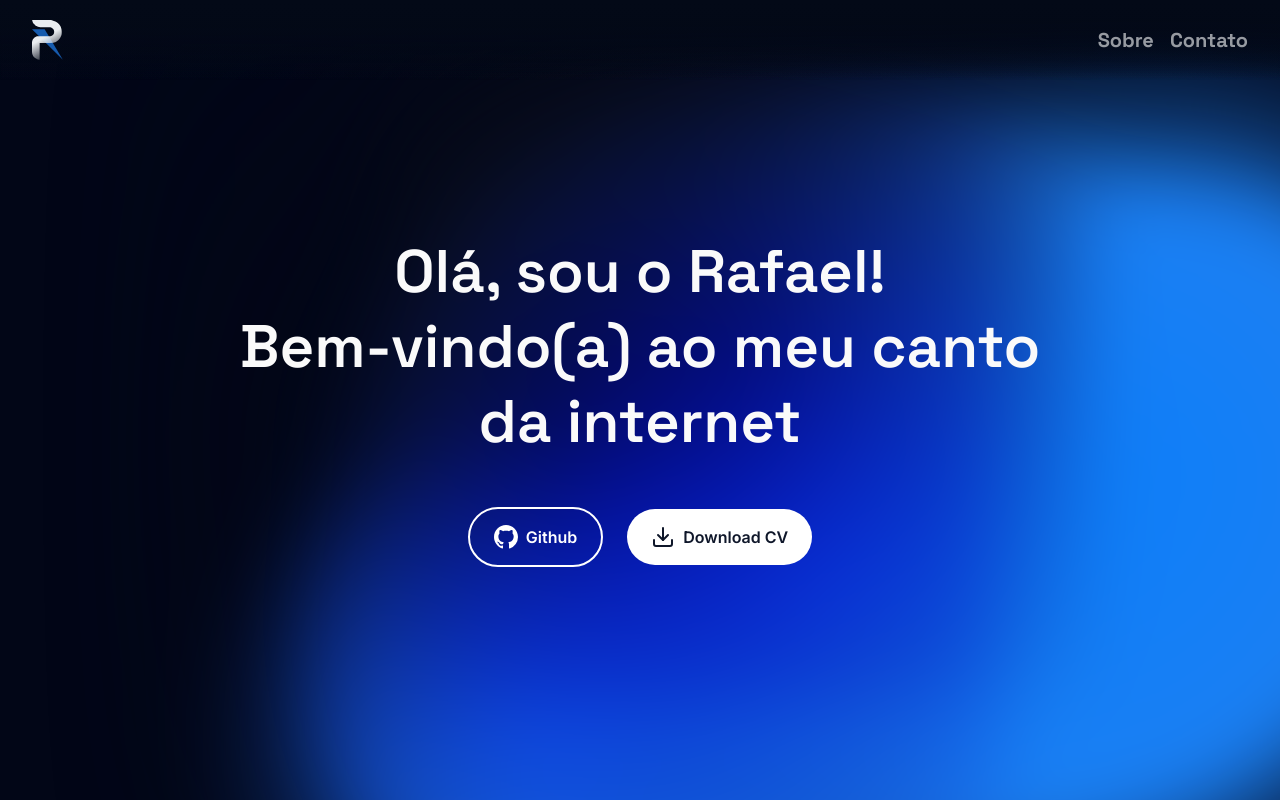
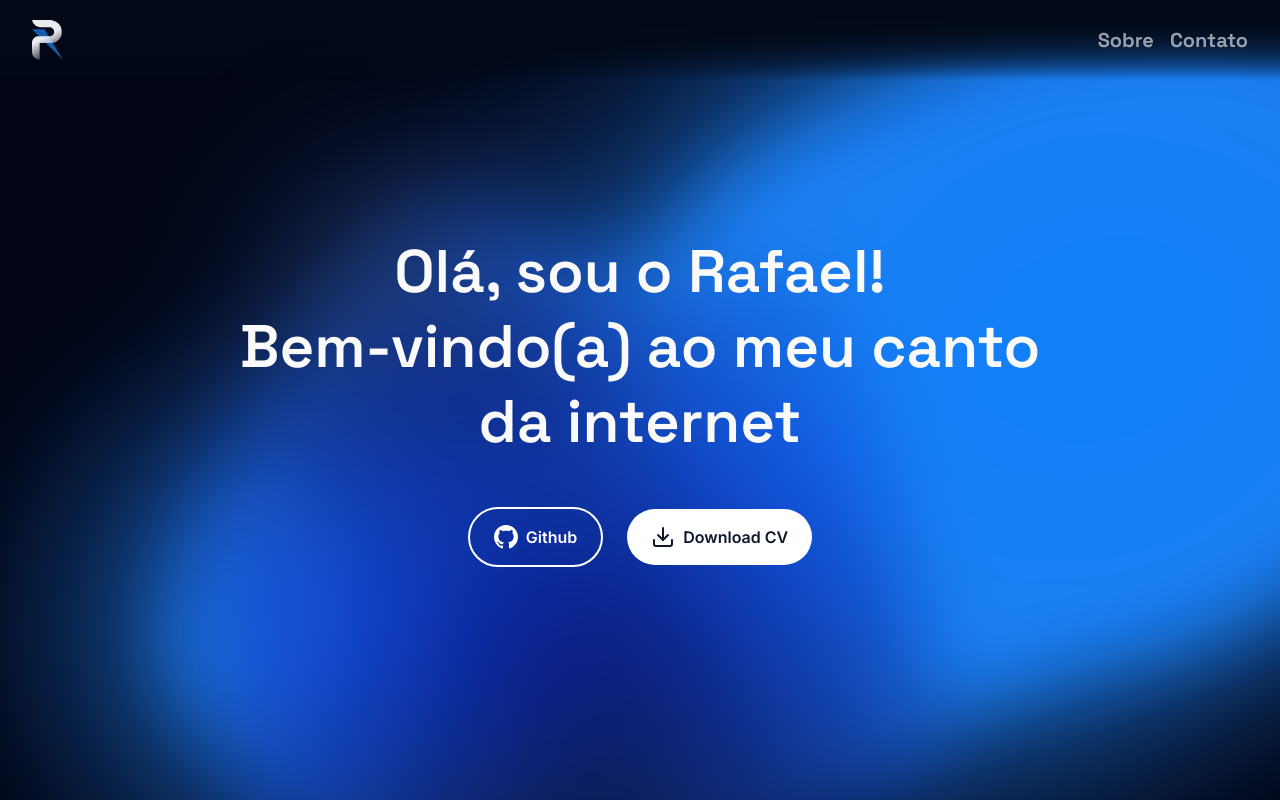
Before and after one commit to rafaa-freitas/portfolio, a React (Vite) app: page / in a window 1280 px wide. Shown: the top 800 px of the page. Built offline with nearby package versions, Linux system fonts and the light colour scheme; a web font is replaced by a local one.

Commit message:
feat: Adding animated background for hero section

```diff
--- a/src/components/Hero/Hero.tsx
+++ b/src/components/Hero/Hero.tsx
@@ -2,12 +2,15 @@
 import Button from '../Button/Button';
 import { Download } from 'lucide-react';
 import GithubIcon from '../../assets/github.svg?react';
-import HeroBackgroundEffect from './HeroBackgroundEffect/HeroBackgroundEffect';
+import NewHeroBackgroundEffect from './HeroBackgroundEffect/NewHeroBackgroundEffect';
+// import HeroBackgroundEffect from './HeroBackgroundEffect/HeroBackgroundEffect';
 
 function Hero() {
   return (
     <>
-      <HeroBackgroundEffect />
+      {/* <HeroBackgroundEffect /> */}
+      <NewHeroBackgroundEffect />
+      {/* </div> */}
       <section className="section-layout flex flex-col justify-center items-center h-screen gap-12">
         <div className="text-white z-10 relative max-w-[840px] text-center">
           <h1>
--- a/src/components/Hero/HeroBackgroundEffect/HeroBackgroundEffect.module.css
+++ b/src/components/Hero/HeroBackgroundEffect/HeroBackgroundEffect.module.css
@@ -32,8 +32,8 @@
     top: 0px;
     left: 10%;
 
-    /* top: calc(50% - var(--circle-size) / 2);
-    left: calc(50% - var(--circle-size) / 2); */
+    top: calc(50% - var(--circle-size) / 2);
+    left: calc(50% - var(--circle-size) / 2);
 
     transform-origin: center center;
     animation: moveVertical 30s ease infinite;
@@ -182,7 +182,7 @@
   }
 }
 
-/* @keyframes moveInCircle {
+@keyframes moveInCircle {
   0% {
     transform: rotate(0deg);
   }
@@ -192,9 +192,9 @@
   100% {
     transform: rotate(360deg);
   }
-} */
+}
 
-/* @keyframes moveVertical {
+@keyframes moveVertical {
   0% {
     transform: translateY(-35vh);
   }
@@ -204,9 +204,9 @@
   100% {
     transform: translateY(-35vh);
   }
-} */
+}
 
-/* @keyframes moveHorizontal {
+@keyframes moveHorizontal {
   0% {
     transform: translateX(-50%) translateY(-30vh);
   }
@@ -228,4 +228,4 @@
   100% {
     transform: translateX(70%) translateY(-30vh);
   }
-} */
+}
--- /dev/null
+++ b/src/components/Hero/HeroBackgroundEffect/NewHeroBackgroundEffect.tsx
@@ -0,0 +1,39 @@
+import React from 'react';
+import styles from './HeroBackgroundEffect.module.css';
+
+function NewHeroBackgroundEffect() {
+  return (
+    <div className={styles['gradient-bg'] + ' z-0'}>
+      <svg xmlns="http://www.w3.org/2000/svg">
+        <defs>
+          <filter id="goo">
+            <feGaussianBlur
+              in="SourceGraphic"
+              stdDeviation="10"
+              result="blur"
+            />
+            <feColorMatrix
+              in="blur"
+              mode="matrix"
+              values="1 0 0 0 0  0 1 0 0 0  0 0 1 0 0  0 0 0 18 -8"
+              result="goo"
+            />
+            <feBlend in="SourceGraphic" in2="goo" />
+          </filter>
+        </defs>
+      </svg>
+      <div className={styles['gradients-container']}>
+        <div className={styles.g1}></div>
+        <div className={styles.g2}></div>
+        <div className={styles.g3}></div>
+        <div className={styles.g4}></div>
+        <div className={styles.g5}></div>
+        <div className={styles.g6}></div>
+        <div className={styles.g7}></div>
+        <div className={styles.interactive}></div>
+      </div>
+    </div>
+  );
+}
+
+export default NewHeroBackgroundEffect;
```
